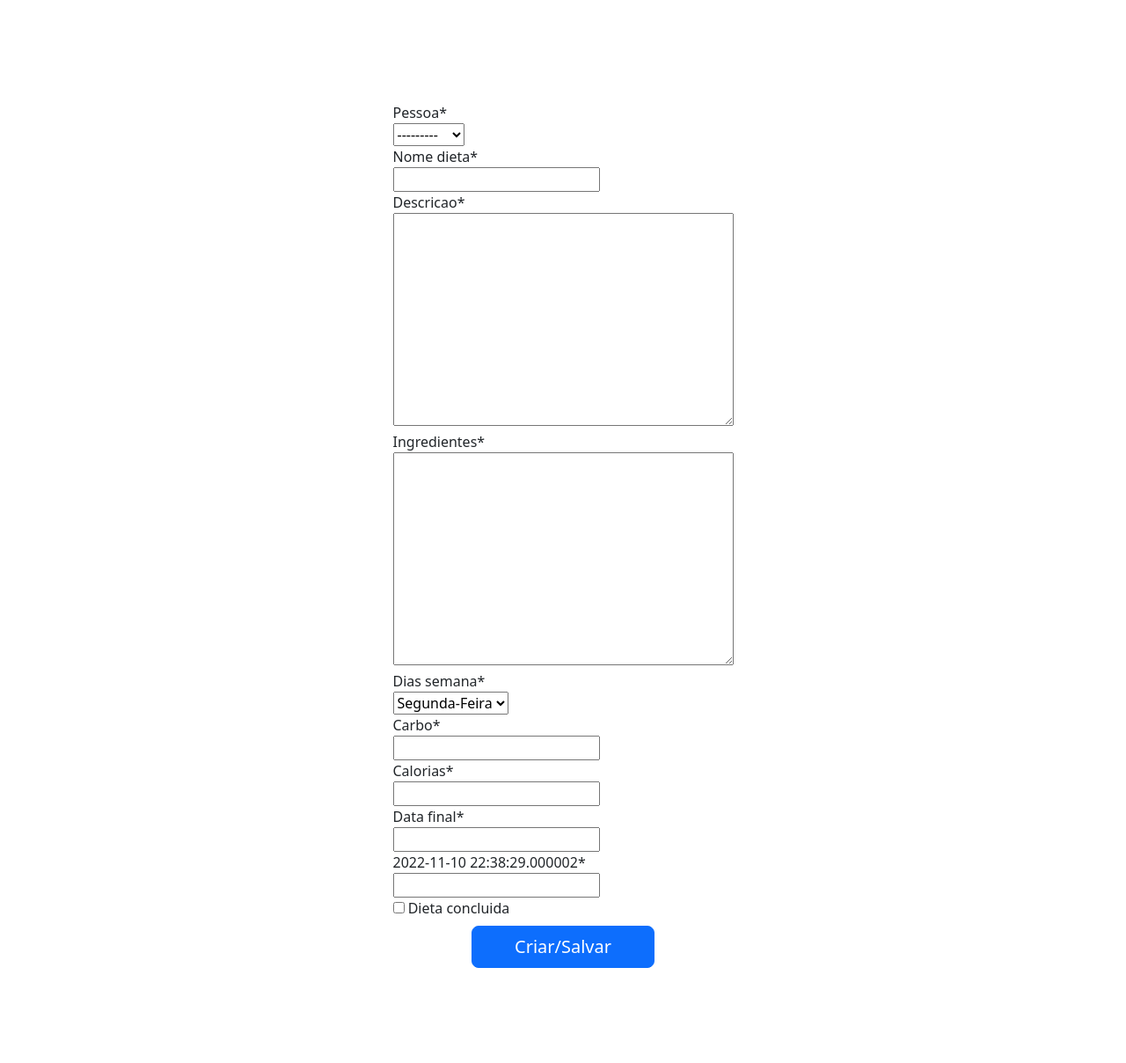
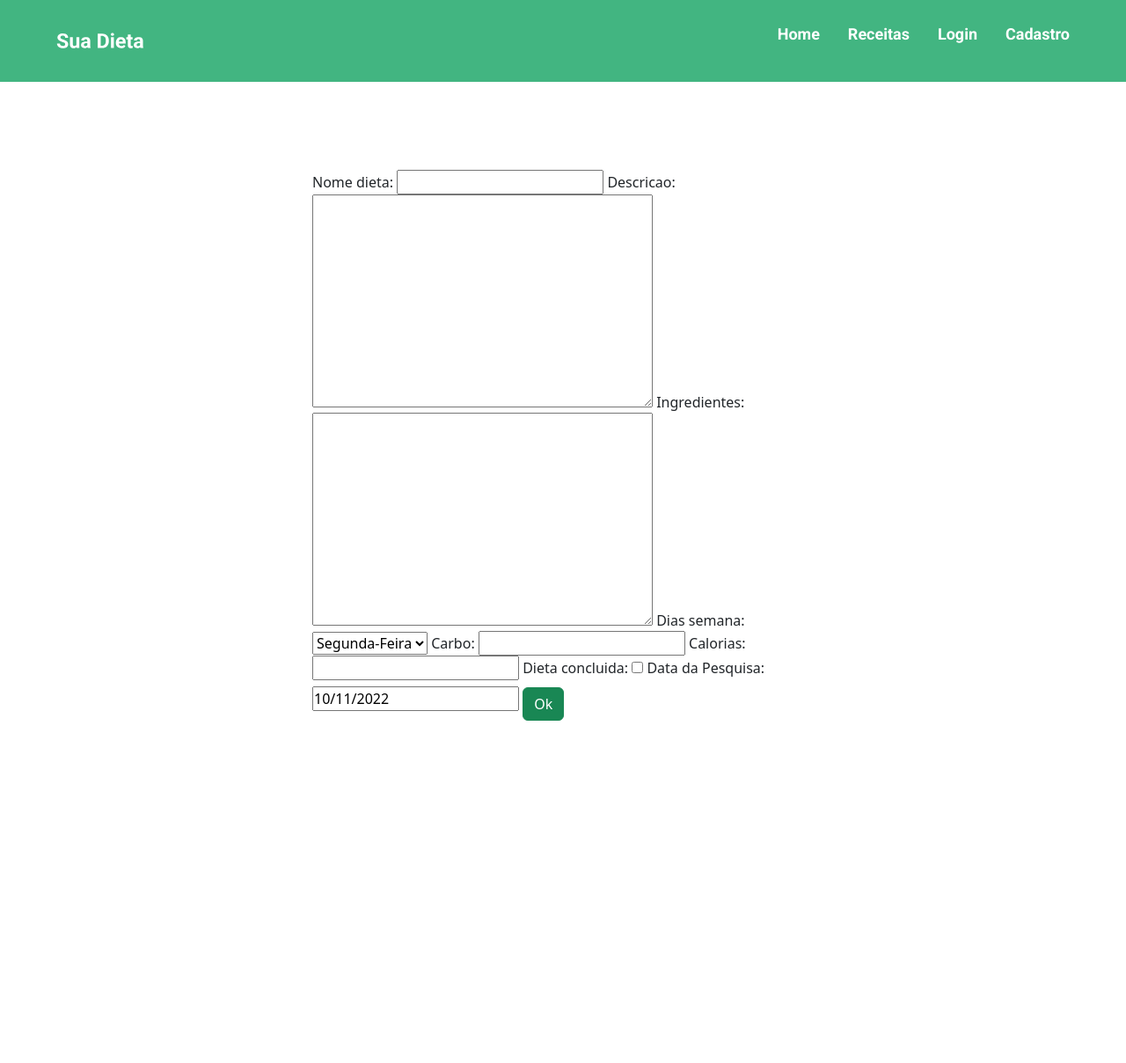
Before and after one commit to MatheusNelvam/ESA2022.1-SuaDieta, a Django app: template suaDieta/templates/dietas/forms.html in a window 1280 px wide. Shown: the whole page at 88% size. After the commit the page ends 819 px from the top, so only its background shows below. Run offline with Django 4.2, Linux system fonts and the light colour scheme; the template is opened without the code that fills it: values that come from a table or form of the project are taken from there, others are empty; data comes from the database, SQL or seed files in the repository; some libraries are stand-ins or nearby versions.

Commit message:
Alterações

```diff
--- a/suaDieta/apps/dietas/admin.py
+++ b/suaDieta/apps/dietas/admin.py
@@ -4,10 +4,9 @@ from .models import Dieta
 # Register your models here.
 @admin.register(Dieta)
 class DietaAdmin(admin.ModelAdmin):
-    list_display = ['id', 'descricao', 'ingredientes', 'data_inicio', 'dieta_concluida']
-    search_fields = ['id', 'descricao', 'ingredientes', 'dieta_concluida', 'data_inicio' 'data_final', 'data_final']
+    list_display = ['id', 'descricao', 'ingredientes', 'dieta_concluida']
+    search_fields = ['id', 'descricao', 'ingredientes', 'dieta_concluida',]
     list_display_links = ['id', ]
-    list_filter = ['data_inicio','data_final','dias_semana',]
     list_editable = ['dieta_concluida',]
     list_per_page = 20
 
--- a/suaDieta/apps/dietas/forms.py
+++ b/suaDieta/apps/dietas/forms.py
@@ -2,9 +2,15 @@ from gc import disable
 from this import d
 from django import forms
 from dietas.models import Dieta
-from crispy_forms.helper import FormHelper
+from tempus_dominus.widgets import DatePicker
+from datetime import datetime
 
 class dietaform(forms.ModelForm):
+    data_final = forms.DateField(label="Data da Pesquisa", initial=datetime.today())
     class Meta:
         model = Dieta
         fields = '__all__'
+        widgets = {
+            'data_ida': DatePicker(),
+            'pessoa': forms.HiddenInput,
+        }
--- a/suaDieta/apps/dietas/models.py
+++ b/suaDieta/apps/dietas/models.py
@@ -22,8 +22,6 @@ class Dieta(models.Model):
     dias_semana = MultiSelectField(max_length=3, choices=dias_semana, blank=False, null=False, default="Seg" )
     carbo = models.IntegerField()
     calorias = models.IntegerField()
-    data_final = models.DateTimeField()
-    data_inicio = models.DateTimeField(datetime.datetime.now())
     dieta_concluida = models.BooleanField(default=False)
 
 
--- a/suaDieta/requirements.txt
+++ b/suaDieta/requirements.txt
@@ -1,7 +1,10 @@
 asgiref==3.5.2
-backports.zoneinfo==0.2.1;python_version<"3.9"
 Django==4.1.1
+django-bootstrap-form==3.4
+django-crispy-forms==1.14.0
 django-multiselectfield==0.1.12
+django-tempus-dominus==5.1.2.17
+django-widget-tweaks==1.4.12
 psycopg2==2.9.3
 psycopg2-binary==2.9.3
 sqlparse==0.4.2
--- a/suaDieta/templates/dietas/forms.html
+++ b/suaDieta/templates/dietas/forms.html
@@ -1,19 +1,22 @@
 {% extends 'base.html' %}
-{% load crispy_forms_tags %}
 {% load static %}
 {% block content %}
-<div class="container mt-3">
-    <form method="POST" enctype="multipart/form-data">
+{% include 'partials/_menu.html' %}
+{% load bootstrap %}
+<div class="container">
+    <section class="col-6">
+        <form method="POST" enctype="multipart/form-data">
 
-        <!-- Security token -->
-        {% csrf_token %}
+            <!-- Security token -->
+            {% csrf_token %}
 
-        {{form|crispy}}
-        <!-- Using the formset -->
+            <!-- Using the formset -->
+            {{ form.media }}
+            {{ form|bootstrap }}
 
-        <div class="text-center">
-            <input type="submit" class="btn btn-primary btn-lg mt-2 mb-2 px-5 " value="Criar/Salvar">
-        </div>
-    </form>
+            <input type="submit" value="Ok" class="btn btn-success mt-2">
+        </form>
+    </section>
 </div>
+
 {% endblock %}
```
Also changed, not shown: suaDieta/apps/dietas/views/dietas.py (+7 -3 lines), suaDieta/suaDieta/settings.py (+7 -2 lines), suaDieta/apps/dietas/migrations/0001_initial.py.
